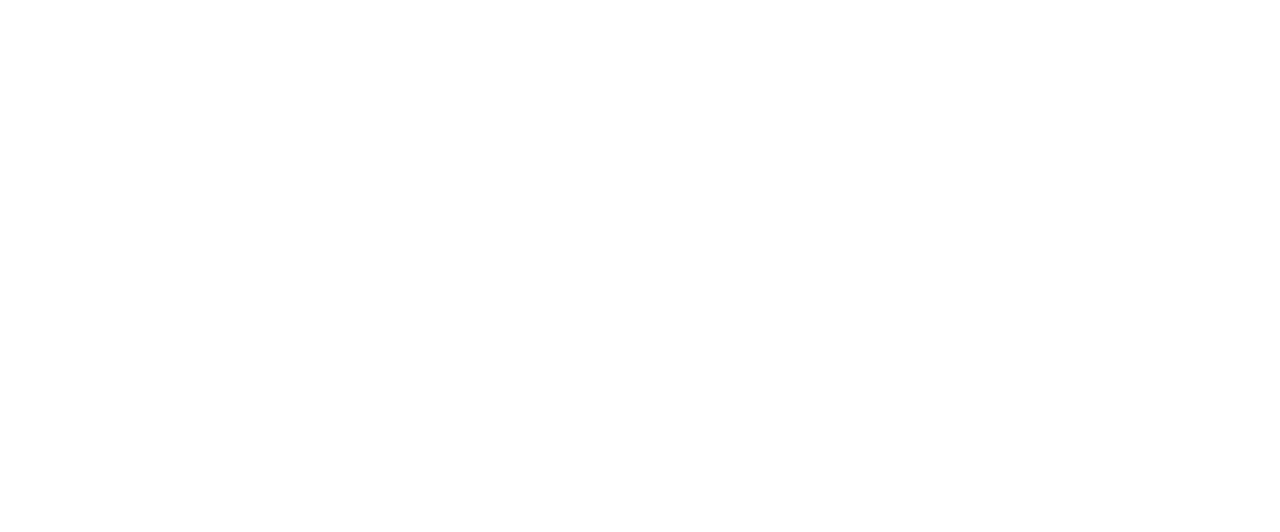
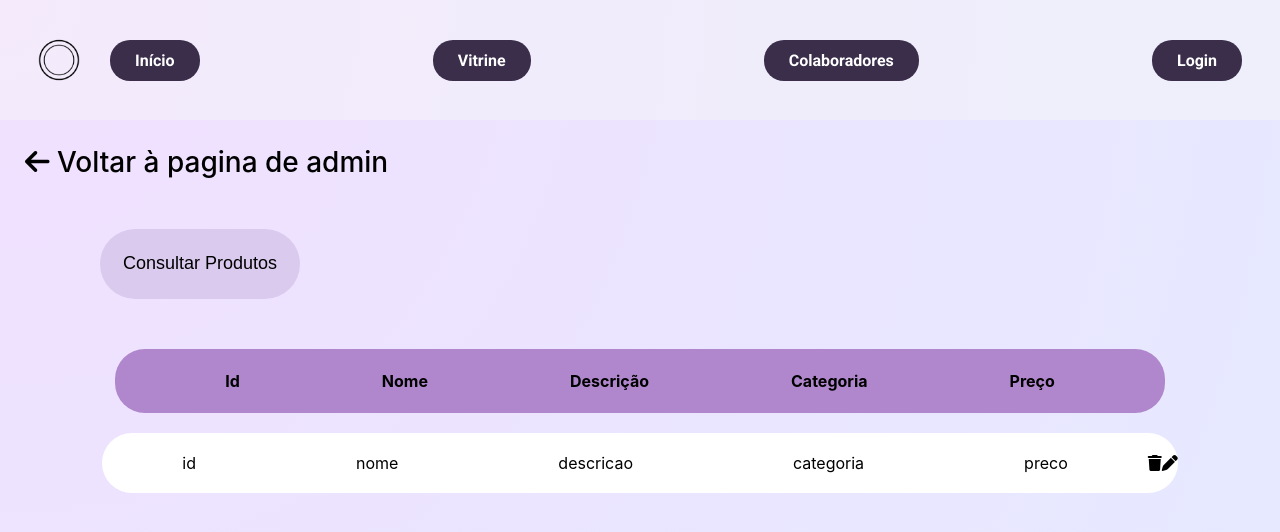
Before and after one commit to FFefo/resinartesite, a React (Create React App) app: page /consulta in a window 1280 px wide. Before the commit this address had no page. Shown: the top 532 px of the page. Built offline with nearby package versions, Linux system fonts and the light colour scheme; a web font is replaced by a local one.

Commit message:
admin consulta iniciada

```diff
--- a/src/components/Body/rodape.jsx
+++ b/src/components/Body/rodape.jsx
@@ -1,5 +1,4 @@
 import './rodape.scss';
-import { Link } from 'react-router-dom';
 
 export default function Rodape() {
     return(
--- a/src/components/botãoAdmin/botao.jsx
+++ b/src/components/botãoAdmin/botao.jsx
@@ -1,4 +1,5 @@
 import './botao.scss';
+import { Link } from 'react-router-dom';
 
 export default function BotaoAdmin(props) {
 
@@ -8,7 +9,7 @@
                 <img src={props.imagem} alt="" />
             </div>
             <div className='texto'>
-            <p>{props.texto}</p>
+            <Link to={props.link}>{props.texto}</Link>
             </div>
         </div>
     )
--- a/src/components/botãoAdmin/botao.scss
+++ b/src/components/botãoAdmin/botao.scss
@@ -29,8 +29,10 @@
         font-weight: 500;
         font-size: 35px;
 
-        p{
-            width: 140px;
+        a{
+            color: inherit;
+            text-decoration: none;
+            width: 150px;
         }
     }
 }
--- a/src/pages/LandingPage/Home.jsx
+++ b/src/pages/LandingPage/Home.jsx
@@ -1,5 +1,4 @@
 import './Home.scss';
-import { Link } from 'react-router-dom';
 import Cabecalho from '../../components/Header/cabecalho.jsx';
 import Rodape from '../../components/Body/rodape.jsx';
 
--- a/src/pages/Vitrine/catalogo.jsx
+++ b/src/pages/Vitrine/catalogo.jsx
@@ -1,5 +1,4 @@
 import './catalogo.scss';
-import { Link } from 'react-router-dom';
 import Cabecalho from '../../components/Header/cabecalho.jsx';
 import Rodape from '../../components/Body/rodape.jsx';
 import Produto from '../../components/Produto/produto.jsx';
@@ -9,15 +8,6 @@
         <div className='vitrine-catalogo'>
 
             <Cabecalho />
-
-            <div className='pesquisa'>
-
-                <div className='barrinha' >
-                    <input type="text" placeholder='Pesquisar' />
-                    <i class="fa-solid fa-magnifying-glass"></i>
-                </div>
-
-            </div>
 
             <div className='carrossel'>
 
@@ -73,6 +63,28 @@
 
                     </div>
 
+                    <div className='chaveiros'>
+
+                        <p className='categorias'> CHAVEIROS: </p>
+
+                        <div className='produtos'>
+
+                            <h1>◀  </h1>
+
+                            <Produto imagem='/assets/images/produto1vitrine.jpg' alt='produto1' descrição='Chaveiros em Resina: Decoração diversa' preço='15,70' />
+
+                            <Produto imagem='/assets/images/chaveirodois.jpg' alt='produto2' descrição='Chaveiros temático de passáros' preço='15,00' />
+
+                            <Produto imagem='/assets/images/chaveirotres.jpg' alt='produto3' descrição='Chaveiros com iniciais, correia dourada' preço='20,00' />
+
+                            <Produto imagem='/assets/images/chaveiroquatro.jpg' alt='produto4' descrição='Chaveiros gêmeos de peixe, correia dourada' preço='25,50' />
+
+                            <h1>▶  </h1>
+
+                        </div>
+
+                    </div>
+
                 </div>
 
             </div>
--- a/src/pages/Vitrine/catalogo.scss
+++ b/src/pages/Vitrine/catalogo.scss
@@ -3,33 +3,6 @@
     padding: 0px;
     display: flex;
     flex-direction: column;
-
-    .pesquisa {
-        display: flex;
-        flex-direction: row;
-        padding: 40px;
-        background-image: url(../../../public/assets/images/gradiente.png);
-        background-size: cover;
-        justify-content: center;
-
-        .barrinha {
-            display: flex;
-            flex-direction: row;
-            align-items: center;
-
-            input {
-                width: 700px;
-                padding: 13px;
-                border-radius: 30px;
-                border: 1px solid white;
-            }
-
-            .fa-solid {
-                position: relative;
-                right: 40px;
-            }
-        }
-    }
 
     .carrossel {
         padding: 250px;
@@ -66,7 +39,7 @@
             justify-content: space-evenly;
             align-items: center;
             width: 1300px;
-            height: 1400px;
+            height: 1620px;
             background-color: white;
             border-radius: 30px;
 
@@ -87,6 +60,8 @@
                     color: white;
                     align-self: flex-start;
                     margin-left: 100px;
+                    margin-top: 60px;
+                    margin-bottom: 45px;
                 }
 
                 .produtos {
@@ -115,6 +90,8 @@
                     color: white;
                     align-self: flex-start;
                     margin-left: 100px;
+                    margin-top: 80px;
+                    margin-bottom: 45px;
                 }
 
                 .produtos {
--- a/src/pages/admin/admin.jsx
+++ b/src/pages/admin/admin.jsx
@@ -24,7 +24,7 @@
                 </div>
 
                 <div className='botoes'>
-                    <BotaoAdmin imagem='/assets/images/barras.png' texto='Consultar Produtos' />
+                    <BotaoAdmin imagem='/assets/images/barras.png' link='/consulta' texto='Consultar Produtos' />
                     <BotaoAdmin imagem='/assets/images/barras.png' texto='Adicionar Produtos' />
                 </div>
 
--- /dev/null
+++ b/src/pages/consultaAdmin/consulta.jsx
@@ -0,0 +1,54 @@
+import './consulta.scss';
+import Cabecalho from '../../components/Header/cabecalho';
+import { Link } from 'react-router-dom';
+import { useState } from 'react';
+
+export default function Consulta() {
+
+    const [produto, setProduto] = useState('');
+
+    return (
+        <div className='pagina-consulta'>
+            <Cabecalho />
+
+            <Link to='/admin' className='voltar'><i className="fa-solid fa-arrow-left"></i>  Voltar à pagina de admin</Link>
+
+            <button>Consultar Produtos</button>
+
+            <table>
+                <thead>
+                    <tr>
+                        <th className='id'>Id</th>
+                        <th>Nome</th>
+                        <th>Descrição</th>
+                        <th>Categoria</th>
+                        <th>Preço</th>
+                    </tr>
+                </thead>
+
+                <tbody>
+                    {/* {produto.map(item =>
+                    <tr>
+                            <td>{item.id}</td>
+                            <td>{item.nome}</td>
+                            <td>{item.descricao}</td>
+                            <td>{item.categoria}</td>
+                            <td>{item.preco}</td>
+                    </tr>
+                   )} */}
+
+                    <tr>
+                        <td>id</td>
+                        <td>nome</td>
+                        <td>descricao</td>
+                        <td>categoria</td>
+                        <td>preco</td>
+                        <i className="fa-solid fa-trash td"></i>
+                        <i class="fa-solid fa-pen td"></i>
+                    </tr>
+                </tbody>
+            </table>
+        </div>
+
+    )
+}
--- /dev/null
+++ b/src/pages/consultaAdmin/consulta.scss
@@ -0,0 +1,65 @@
+.pagina-consulta {
+
+    display: flex;
+    flex-direction: column;
+    background-image: url(../../../public/assets/images/gradiente.png);
+
+    .voltar {
+        font-size: 28px;
+        text-decoration: none;
+        color: inherit;
+        font-weight: 500;
+        margin: 25px 0px 0px 25px;
+    }
+
+    button {
+        background-color: #dacbee;
+        border-radius: 50px;
+        border: 0px;
+        width: 200px;
+        height: 70px;
+        margin: 50px 0px 50px 100px;
+        font-size: 18px;
+    }
+
+    table {
+        display: flex;
+        flex-direction: column;
+        align-items: center;
+        gap: 20px;
+        margin-bottom: 100%;
+
+
+
+        thead {
+            display: flex;
+            justify-content: space-evenly;
+            background-color: #b087cc;
+            border-radius: 30px;
+            width: 1050px;
+
+            th {
+                text-align: left;
+                padding: 20px 70px 20px 70px;
+
+            }
+
+        }
+
+        tbody {
+            background-color: white;
+            border-radius: 50px;
+
+            tr {
+                display: flex;
+                align-items: center;
+
+
+                td {
+                    padding: 20px 80px 20px 80px;
+
+                }
+            }
+        }
+    }
+}
--- a/src/router.jsx
+++ b/src/router.jsx
@@ -3,6 +3,7 @@
 import Vitrine from "./pages/Vitrine/catalogo.jsx";
 import Login from "./pages/login/login";
 import LandingPageAdmin from "./pages/admin/admin.jsx";
+import Consulta from "./pages/consultaAdmin/consulta.jsx";
 
 export function Navegacao() {
     return (
@@ -12,6 +13,7 @@
                 <Route path="/login" element={<Login />} />
                 <Route path="/vitrine" element={<Vitrine />} />
                 <Route path="/admin" element={<LandingPageAdmin />} />
+                <Route path='/consulta' element={<Consulta />} />
             </Routes>
         </BrowserRouter>
     )
```
